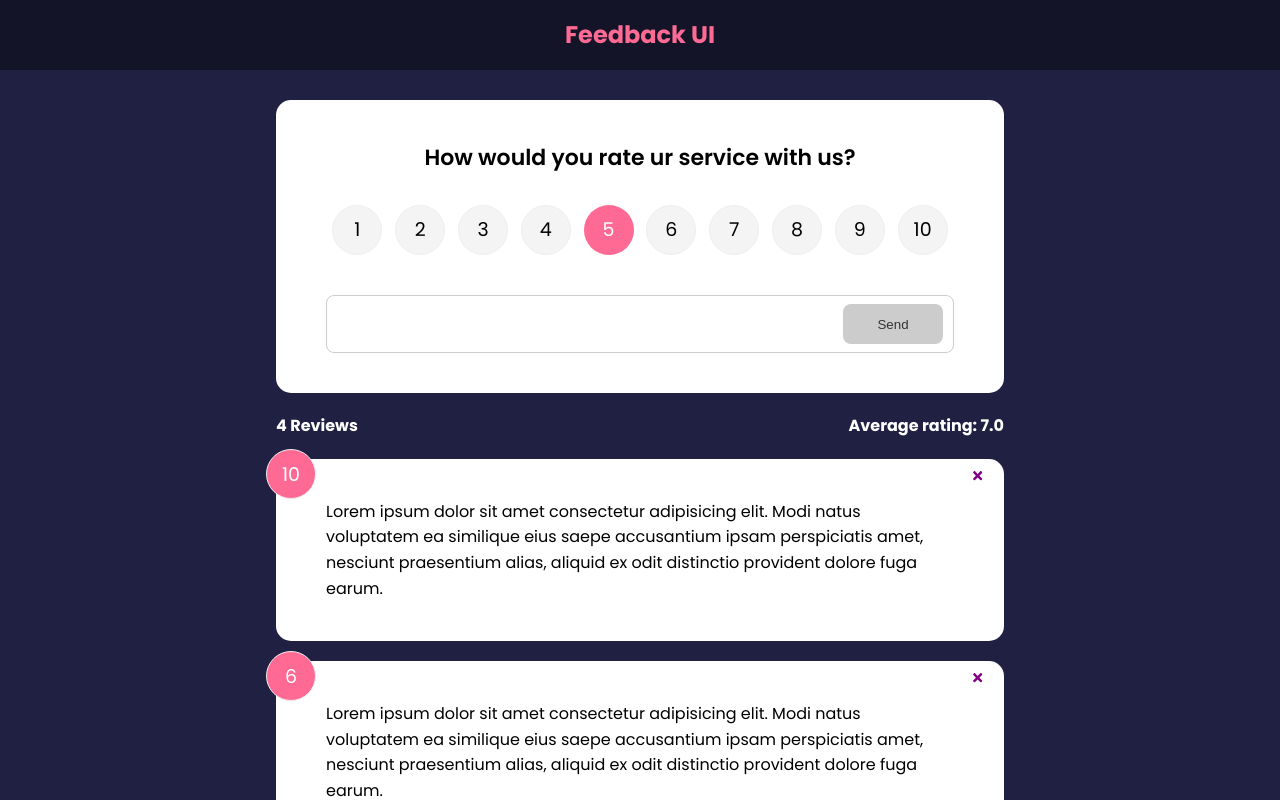
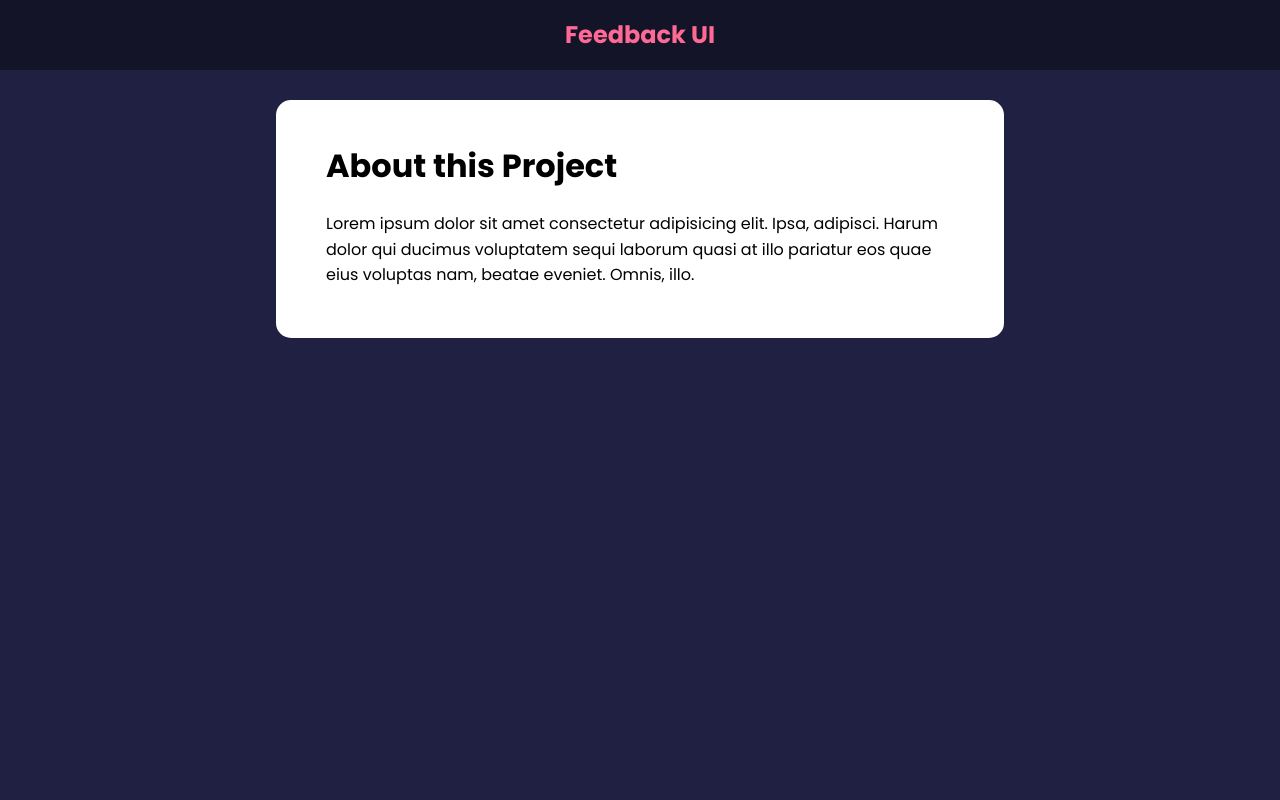
Before and after one commit to Autobele/feedback-app, a React (Create React App) app: page /about in a window 1280 px wide. Shown: the top 800 px of the page. Built offline with nearby package versions, Linux system fonts and the light colour scheme.

Commit message:
Add routes and AboutPage

```diff
--- a/package.json
+++ b/package.json
@@ -10,6 +10,7 @@
     "react": "^18.2.0",
     "react-dom": "^18.2.0",
     "react-icons": "^4.4.0",
+    "react-router-dom": "^6.3.0",
     "react-scripts": "5.0.1",
     "uuid": "^8.3.2",
     "web-vitals": "^2.1.4"
--- a/src/App.jsx
+++ b/src/App.jsx
@@ -1,3 +1,4 @@
+import { BrowserRouter as Router, Route, Routes } from 'react-router-dom'
 import { useState } from 'react'
 import { v4 as uuidv4 } from 'uuid'
 
@@ -7,6 +8,7 @@ import FeedbackStats from './components/FeedbackStats';
 import Header from './components/Header'
 
 import FeedbackData from './data/FeedbackData'
+import AboutPage from './pages/AboutPage';
 
 function App() {
   const [feedback, setFeedback] = useState(FeedbackData);
@@ -24,12 +26,23 @@ function App() {
 
   return (
     <>
+      <Router>
         <Header />
         <div className="container">
+          <Routes>
+            <Route
+            path='/'
+            element={
+              <>
                 <FeedbackForm handleAddFeedback={addFeedback}/>
                 <FeedbackStats feedback={feedback}/>
                 <FeedbackList feedback={feedback} handleDelete={deleteFeedback}/>
+              </>
+            } />
+            <Route path="/about" element={<AboutPage/>}/>
+          </Routes>
         </div>
+      </Router>
     </>
   )
 }
--- /dev/null
+++ b/src/pages/AboutPage.jsx
@@ -0,0 +1,14 @@
+import Card from "../components/shared/Card"
+
+function AboutPage() {
+  return (
+    <Card>
+      <div className="about">
+        <h1>About this Project</h1>
+        <p>Lorem ipsum dolor sit amet consectetur adipisicing elit. Ipsa, adipisci. Harum dolor qui ducimus voluptatem sequi laborum quasi at illo pariatur eos quae eius voluptas nam, beatae eveniet. Omnis, illo.</p>
+      </div>
+    </Card>
+  )
+}
+
+export default AboutPage
```
Also changed, not shown: 1 other file (tests, documents, lock files or other folders). Lines whose indentation alone changed are shown as unchanged.
